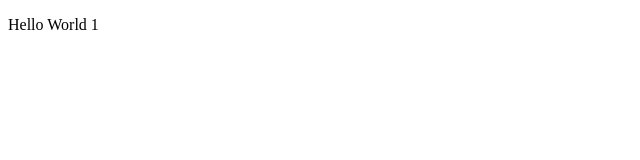
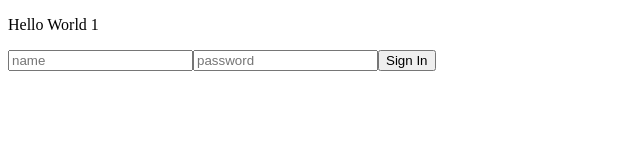
Before and after one commit to appcoreopc/reduxcomp, a React app: page / in a window 1280 px wide. Shown: the whole page, without its empty margins (0-640 px from the left). Built offline with nearby package versions, Linux system fonts and the light colour scheme.

Commit message:
sign in component.

```diff
--- /dev/null
+++ b/components/SignIn.js
@@ -0,0 +1,20 @@
+import React, { Component, PropTypes } from 'react'
+
+class SignIn extends Component {
+  constructor(props) {
+    super(props)
+  }
+
+  render() {
+    return (
+      <div>
+        <input type='text' placeholder='name'/>
+        <input type='text' placeholder='password' />
+      <button> Sign In </button>
+      </div>
+
+    )
+  }
+}
+
+export default SignIn
--- a/index.html
+++ b/index.html
@@ -6,6 +6,14 @@
   <body>
     <div id="root">
     </div>
+
+
+<div id="signin">
+    </div>
+
+
+
+
     <script src="/static/bundle.js"></script>
   </body>
 </html>
--- a/index.js
+++ b/index.js
@@ -2,19 +2,30 @@ import React from 'react'
 import ReactDOM from 'react-dom'
 import { createStore } from 'redux'
 import HelloComponent from './components/HelloComponent'
+import SignIn from './components/SignIn'
 import counter from './reducers'
 
 const store = createStore(counter)
 const rootEl = document.getElementById('root')
 
+const signin = document.getElementById('signin')
+
 function render() {
 
-  store.dispatch({ type: 'HELLO' })
   ReactDOM.render(
     <HelloComponent/>,
     rootEl
   )
+
+  ReactDOM.render(
+    <SignIn/>,
+    signin
+  )
+
+
 }
+
+
 
 render()
 store.subscribe(render)
```
